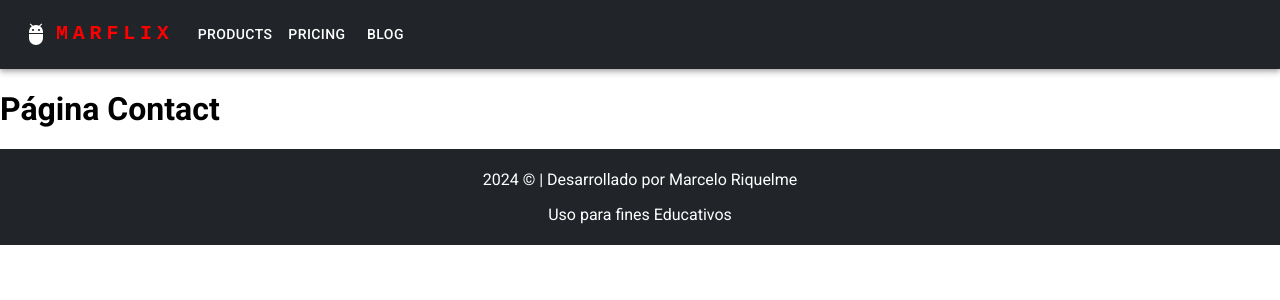
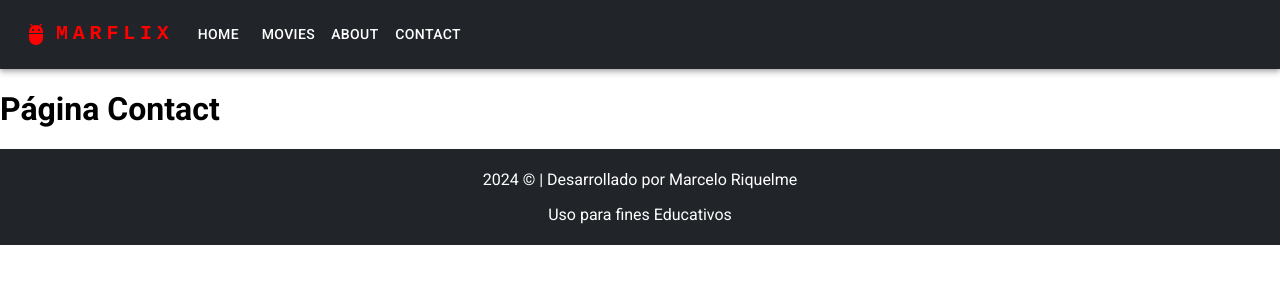
Before and after one commit to MriquelmeCPHCJA/UDD-PROYECTOS, a React (Vite) app in the folder PROYECTO-5/: page /contact in a window 1280 px wide. Shown: the top 300 px of the page. Built offline with nearby package versions, Linux system fonts and the light colour scheme.

Commit message:
refactor: navbar styles

```diff
--- a/PROYECTO-5/src/components/NavBar.jsx
+++ b/PROYECTO-5/src/components/NavBar.jsx
@@ -11,8 +11,14 @@ import Button from '@mui/material/Button';
 import MenuItem from '@mui/material/MenuItem';
 import AdbIcon from '@mui/icons-material/Adb';
 import '../components/NavBar.css';
+import { Link } from 'react-router-dom';
 
-const pages = ['Products', 'Pricing', 'Blog'];
+const pages = [
+  { name: 'Home', path: '/' },
+  { name: 'Movies', path: '/movies' },
+  { name: 'About', path: '/about' },
+  { name: 'Contact', path: '/contact' }
+];
 
 function Navbar() {
   const [anchorElNav, setAnchorElNav] = React.useState(null);
@@ -30,12 +36,12 @@ function Navbar() {
       <AppBar position="static" >
         <Container maxWidth="xl 100%" className='css-barra-nav'>
           <Toolbar disableGutters>
-            <AdbIcon sx={{ display: { xs: 'none', md: 'flex' }, mr: 1 }} />
+            <AdbIcon sx={{ display: { xs: 'none', md: 'flex' }, mr: 1, color:'red' }} />
             <Typography
               variant="h6"
               noWrap
-              component="a"
-              href="#app-bar-with-responsive-menu"
+              component={Link}
+              to="/"
               sx={{
                 mr: 2,
                 display: { xs: 'none', md: 'flex' },
@@ -77,18 +83,22 @@ function Navbar() {
                 sx={{ display: { xs: 'block', md: 'none' } }}
               >
                 {pages.map((page) => (
-                  <MenuItem key={page} onClick={handleCloseNavMenu}>
-                    <Typography sx={{ textAlign: 'center' }}>{page}</Typography>
+                  <MenuItem key={page.name} onClick={handleCloseNavMenu} component={Link} to={page.path} >
+                    <Typography sx={{ textAlign: 'center' }}>{page.name}</Typography>
                   </MenuItem>
                 ))}
               </Menu>
             </Box>
-            <AdbIcon sx={{ display: { xs: 'flex', md: 'none' }, mr: 1 }} />
+            <AdbIcon sx={{
+              display: { xs: 'flex', md: 'none' },
+              mr: 1,
+              color: 'red',}}
+               />
             <Typography
               variant="h5"
               noWrap
-              component="a"
-              href="#app-bar-with-responsive-menu"
+              component={Link}
+              to="/"
               sx={{
                 mr: 2,
                 display: { xs: 'flex', md: 'none' },
@@ -96,20 +106,22 @@ function Navbar() {
                 fontFamily: 'monospace',
                 fontWeight: 700,
                 letterSpacing: '.3rem',
-                color: 'inherit',
+                color: 'red',
                 textDecoration: 'none',
               }}
             >
-              LOGO
+              MARFLIX
             </Typography>
             <Box sx={{ flexGrow: 1, display: { xs: 'none', md: 'flex' } }}>
               {pages.map((page) => (
                 <Button
-                  key={page}
+                  component={Link}
+                  to={page.path}
+                  key={page.name}
                   onClick={handleCloseNavMenu}
                   sx={{ my: 2, color: 'white', display: 'block' }}
                 >
-                  {page}
+                  {page.name}
                 </Button>
               ))}
             </Box>
```
Also changed, not shown: PROYECTO-5/src/assets/images/marflix-logo-trans.png (added).
